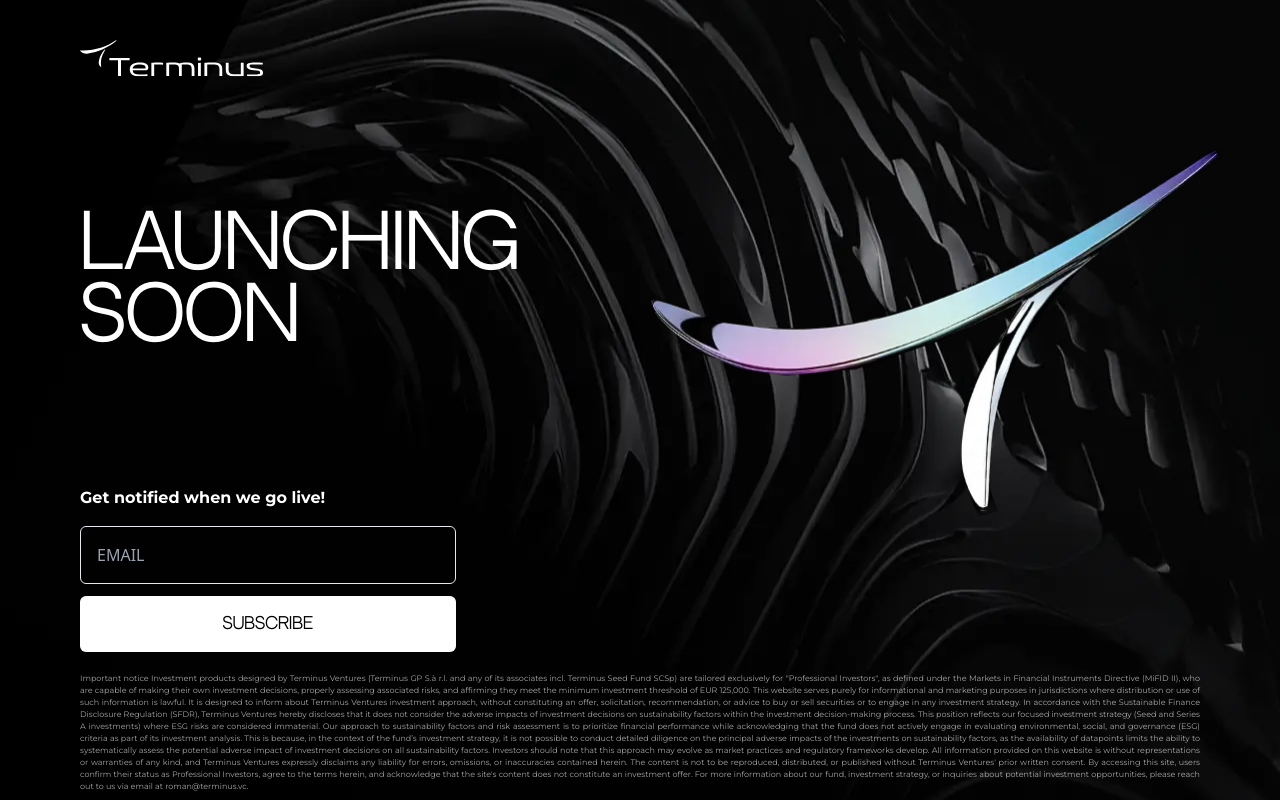
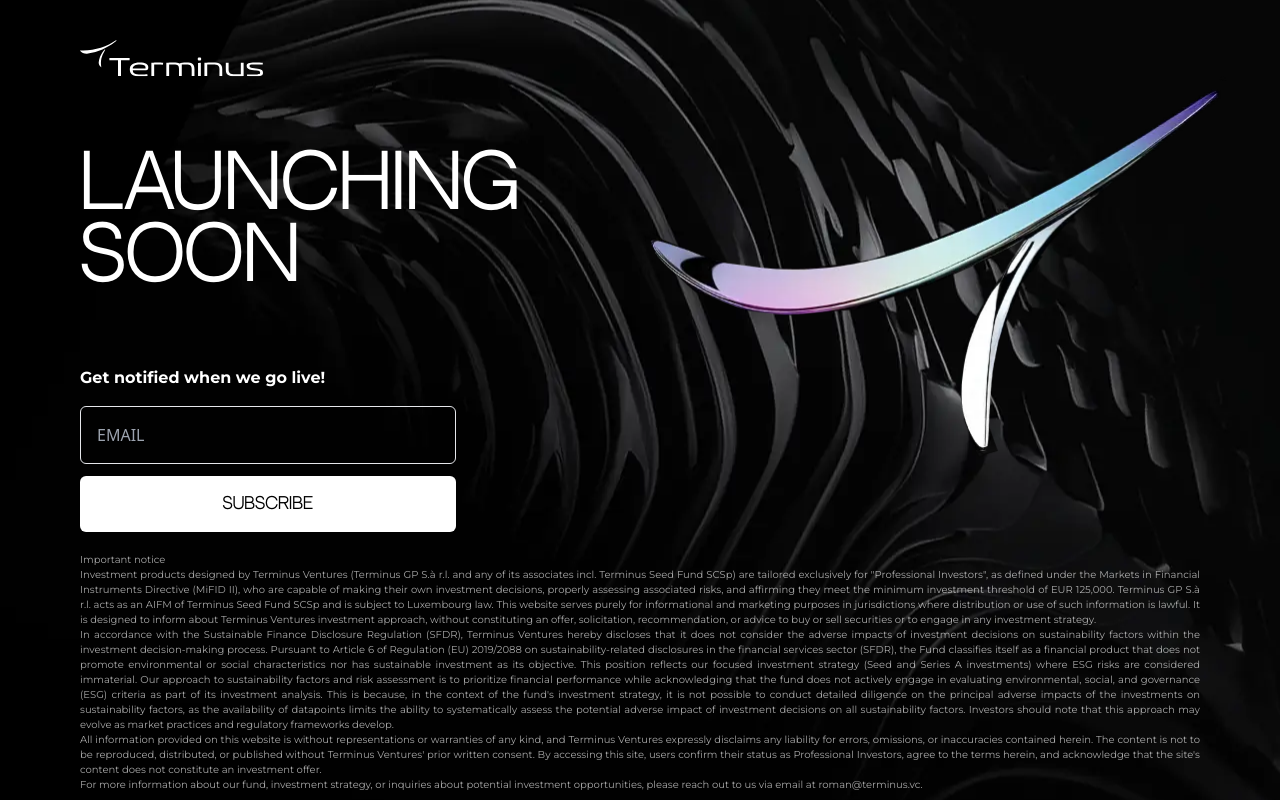
Before and after one commit to sanrree/terminus-coming-soon, a website: page index.html in a window 1280 px wide. Drawn offline with nearby package versions, Linux system fonts and the light colour scheme; files whose address does not match are found by name.

Commit message:
disclaimer updated

```diff
--- a/index.html
+++ b/index.html
@@ -55,7 +55,7 @@
           id="subscribe"
           action="https://formspree.io/f/xeoqqnbr"
           method="POST"
-          class=" md:self-start"
+          class="md:self-start"
         >
           <p class="font-bold">Get notified when we go live!</p>
           <input
@@ -75,9 +75,7 @@
           <p class="">Thanks so much for signing up!</p>
         </div>
       </aside>
-      <aside
-        class="flex-1 items-center justify-center hidden px-10 xl:flex"
-      >
+      <aside class="flex-1 items-center justify-center hidden px-10 xl:flex">
         <img src="./src/logo.webp" />
       </aside>
     </div>
@@ -86,44 +84,52 @@
     >
       © Copyrights Terminus | All Rights Reserved
     </p> -->
-    <span class="text-[8px] mb-2 opacity-65 px-20 text-justify">
-      Important notice Investment products designed by Terminus Ventures
-      (Terminus GP S.à r.l. and any of its associates incl. Terminus Seed Fund
-      SCSp) are tailored exclusively for "Professional Investors", as defined
-      under the Markets in Financial Instruments Directive (MiFID II), who are
-      capable of making their own investment decisions, properly assessing
-      associated risks, and affirming they meet the minimum investment threshold
-      of EUR 125,000. This website serves purely for informational and marketing
-      purposes in jurisdictions where distribution or use of such information is
-      lawful. It is designed to inform about Terminus Ventures investment
-      approach, without constituting an offer, solicitation, recommendation, or
-      advice to buy or sell securities or to engage in any investment strategy.
+    <span class="text-[10px] mb-2 opacity-65 px-20 text-justify">
+      Important notice <br />
+      Investment products designed by Terminus Ventures (Terminus GP S.à r.l.
+      and any of its associates incl. Terminus Seed Fund SCSp) are tailored
+      exclusively for "Professional Investors", as defined under the Markets in
+      Financial Instruments Directive (MiFID II), who are capable of making
+      their own investment decisions, properly assessing associated risks, and
+      affirming they meet the minimum investment threshold of EUR 125,000.
+      Terminus GP S.à r.l. acts as an AIFM of Terminus Seed Fund SCSp and is
+      subject to Luxembourg law. This website serves purely for informational
+      and marketing purposes in jurisdictions where distribution or use of such
+      information is lawful. It is designed to inform about Terminus Ventures
+      investment approach, without constituting an offer, solicitation,
+      recommendation, or advice to buy or sell securities or to engage in any
+      investment strategy.<br />
       In accordance with the Sustainable Finance Disclosure Regulation (SFDR),
       Terminus Ventures hereby discloses that it does not consider the adverse
       impacts of investment decisions on sustainability factors within the
-      investment decision-making process. This position reflects our focused
-      investment strategy (Seed and Series A investments) where ESG risks are
-      considered immaterial. Our approach to sustainability factors and risk
-      assessment is to prioritize financial performance while acknowledging that
-      the fund does not actively engage in evaluating environmental, social, and
-      governance (ESG) criteria as part of its investment analysis. This is
-      because, in the context of the fund’s investment strategy, it is not
-      possible to conduct detailed diligence on the principal adverse impacts of
-      the investments on sustainability factors, as the availability of
-      datapoints limits the ability to systematically assess the potential
-      adverse impact of investment decisions on all sustainability factors.
-      Investors should note that this approach may evolve as market practices
-      and regulatory frameworks develop. All information provided on this
-      website is without representations or warranties of any kind, and Terminus
-      Ventures expressly disclaims any liability for errors, omissions, or
-      inaccuracies contained herein. The content is not to be reproduced,
-      distributed, or published without Terminus Ventures' prior written
-      consent. By accessing this site, users confirm their status as
-      Professional Investors, agree to the terms herein, and acknowledge that
-      the site's content does not constitute an investment offer. For more
-      information about our fund, investment strategy, or inquiries about
-      potential investment opportunities, please reach out to us via email at
-      roman@terminus.vc.
+      investment decision-making process. Pursuant to Article 6 of Regulation
+      (EU) 2019/2088 on sustainability-related disclosures in the financial
+      services sector (SFDR), the Fund classifies itself as a financial product
+      that does not promote environmental or social characteristics nor has
+      sustainable investment as its objective. This position reflects our
+      focused investment strategy (Seed and Series A investments) where ESG
+      risks are considered immaterial. Our approach to sustainability factors
+      and risk assessment is to prioritize financial performance while
+      acknowledging that the fund does not actively engage in evaluating
+      environmental, social, and governance (ESG) criteria as part of its
+      investment analysis. This is because, in the context of the fund's
+      investment strategy, it is not possible to conduct detailed diligence on
+      the principal adverse impacts of the investments on sustainability
+      factors, as the availability of datapoints limits the ability to
+      systematically assess the potential adverse impact of investment decisions
+      on all sustainability factors. Investors should note that this approach
+      may evolve as market practices and regulatory frameworks develop.<br />
+      All information provided on this website is without representations or
+      warranties of any kind, and Terminus Ventures expressly disclaims any
+      liability for errors, omissions, or inaccuracies contained herein. The
+      content is not to be reproduced, distributed, or published without
+      Terminus Ventures' prior written consent. By accessing this site, users
+      confirm their status as Professional Investors, agree to the terms herein,
+      and acknowledge that the site's content does not constitute an investment
+      offer.<br />
+      For more information about our fund, investment strategy, or inquiries
+      about potential investment opportunities, please reach out to us via email
+      at roman@terminus.vc.
     </span>
     <script src="./src/script.js"></script>
   </body>
```
